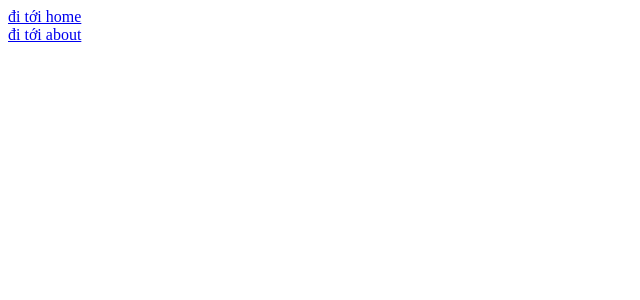
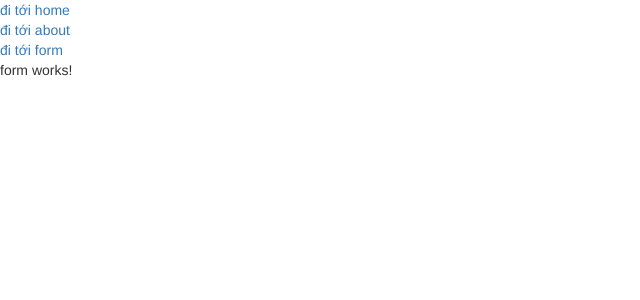
Before and after one commit to TrungNguyennd/angular, an Angular app: page /form in a window 1280 px wide. Before the commit this address led to /. Shown: the top 300 px of the page, without its empty margins (0-640 px from the left). Built offline with nearby package versions, Linux system fonts and the light colour scheme.

Commit message:
update code mới nhất

```diff
--- a/src/app/Directives/bold.directive.ts
+++ b/src/app/Directives/bold.directive.ts
@@ -1,10 +1,8 @@
 import { Directive } from '@angular/core';
 
 @Directive({
-  selector: '[appBold]'
+  selector: '[appBold]',
 })
 export class BoldDirective {
-
-  constructor() { }
-
+  constructor() {}
 }
--- a/src/app/app.component.html
+++ b/src/app/app.component.html
@@ -1,4 +1,11 @@
-<a [routerLink]="['/home']" routerLinkActive="router-link-active">đi tới home</a>
-<br>
-<a [routerLink]="['/about']" routerLinkActive="router-link-active">đi tới about</a>
+<a [routerLink]="['/home']" routerLinkActive="router-link-active"
+  >đi tới home</a
+>
+<br />
+<a [routerLink]="['/about']" routerLinkActive="router-link-active"
+  >đi tới about</a
+><br />
+<a [routerLink]="['/form']" routerLinkActive="router-link-active"
+  >đi tới form</a
+>
 <router-outlet></router-outlet>
--- /dev/null
+++ b/src/app/form/form.component.html
@@ -0,0 +1 @@
+<p>form works!</p>
--- /dev/null
+++ b/src/app/form/form.component.scss
@@ -0,0 +1 @@
+@import url("https://unpkg.com/bootstrap@3.3.7/dist/css/bootstrap.min.css");
--- /dev/null
+++ b/src/app/form/form.component.ts
@@ -0,0 +1,15 @@
+import { Component, OnInit } from '@angular/core';
+
+@Component({
+  selector: 'app-form',
+  templateUrl: './form.component.html',
+  styleUrls: ['./form.component.scss']
+})
+export class FormComponent implements OnInit {
+
+  constructor() { }
+
+  ngOnInit(): void {
+  }
+
+}
```
Also changed, not shown: src/app/app-routing.module.ts (+7 -5 lines), src/app/app.module.ts (+6 -12 lines), 2 other files (tests, documents, lock files or other folders).
